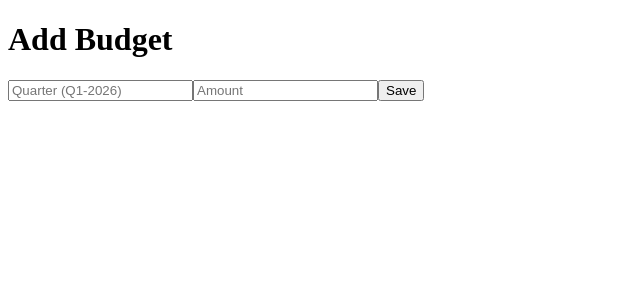
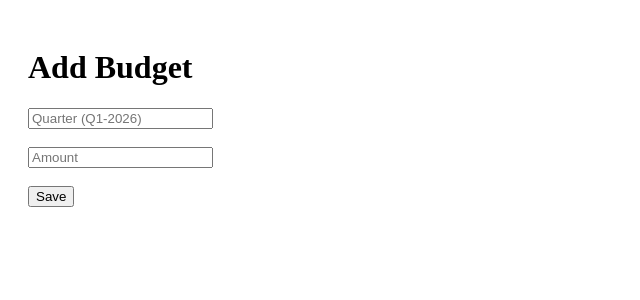
Before and after one commit to pinaki-GH/budget-tracker, a Next.js app: page /add-budget in a window 1280 px wide. Shown: the top 300 px of the page, without its empty margins (0-640 px from the left). Built offline with nearby package versions, Linux system fonts and the light colour scheme.

Commit message:
Update page.js

```diff
--- a/app/add-budget/page.js
+++ b/app/add-budget/page.js
@@ -1,27 +1,45 @@
 'use client'
 
 import { useState } from 'react'
+import { useRouter } from 'next/navigation'
 import { saveBudget } from '../../lib/storage'
 
 export default function AddBudget() {
   const [quarter, setQuarter] = useState('')
   const [amount, setAmount] = useState('')
+  const router = useRouter()
 
   const handleSubmit = () => {
+    if (!quarter || !amount) {
+      alert('Please fill all fields')
+      return
+    }
+
     saveBudget({
       quarter,
       total_budget: Number(amount)
     })
 
     alert('Budget saved!')
+    router.push('/')
   }
 
   return (
-    <div>
+    <div style={{ padding: 20 }}>
       <h1>Add Budget</h1>
 
-      <input placeholder="Quarter (Q1-2026)" onChange={(e) => setQuarter(e.target.value)} />
-      <input placeholder="Amount" onChange={(e) => setAmount(e.target.value)} />
+      <input
+        placeholder="Quarter (Q1-2026)"
+        onChange={(e) => setQuarter(e.target.value)}
+      />
+      <br /><br />
+
+      <input
+        placeholder="Amount"
+        type="number"
+        onChange={(e) => setAmount(e.target.value)}
+      />
+      <br /><br />
 
       <button onClick={handleSubmit}>Save</button>
     </div>
```
